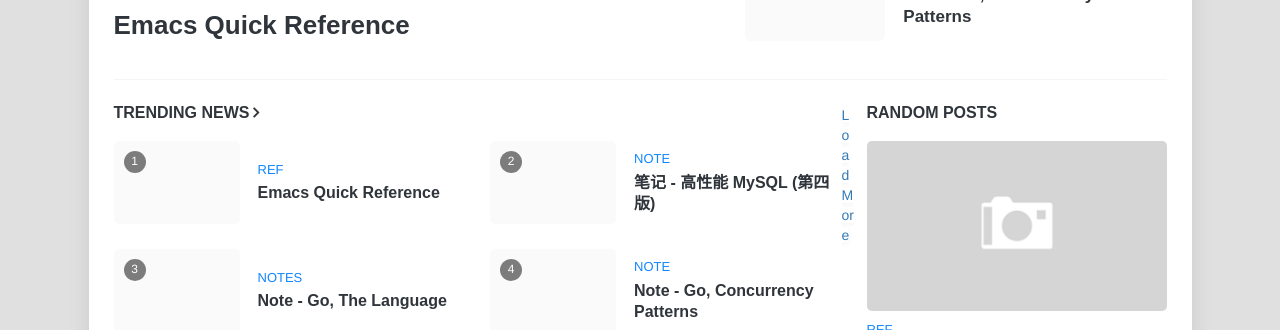
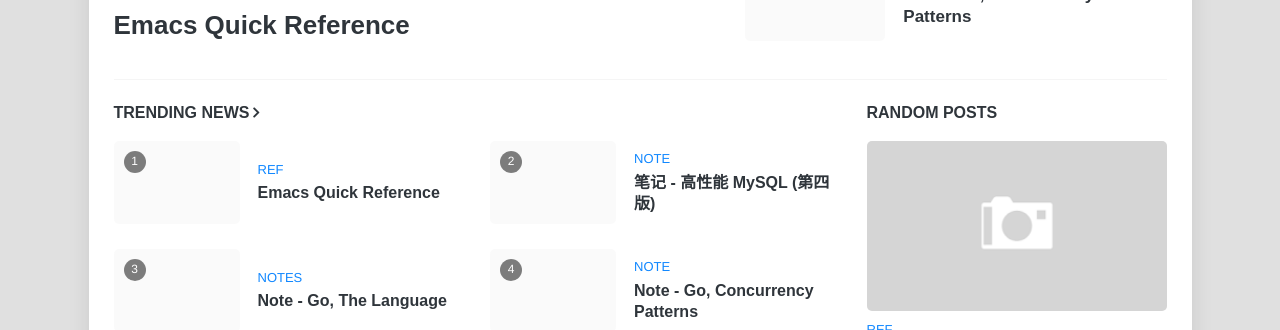
Before and after one commit to postca/postca.github.io, a Jekyll site: the page built from index.html, in a window 1280 px wide. Shown: the part 484-814 px from the top of the page. Built offline with Jekyll 4.4.1, drawn with Linux system fonts in a browser that asks for light colours; the list of posts is cut into pages by our own code.

Commit message:
Update post_list.html

```diff
--- a/_includes/post_list.html
+++ b/_includes/post_list.html
@@ -15,13 +15,15 @@
 {% endif %}
 
 {% if paginator %}
-    <div class="row" id="load-more-container">
-        {% if paginator.next_page %}
-            <a href="{{ paginator.next_page_path | relative_url }}" id="supermag-pro-load-more-link" class="btn btn-primary">Load More</a>
-        {% endif %}
-        <div id="blog-pager">
-            <div class="loading" style="display:none;">Loading...</div>
-            <div class="no-more" style="display:none;">No more posts available.</div>
-        </div>
-    </div>
+<div class='blog-pager' id='blog-pager'>
+  {% if paginator.next_page %}
+    <a class='blog-pager-older-link btn load-more' href='{{ paginator.next_page_path | relative_url }}' id='supermag-pro-load-more-link'>
+      Load More
+    </a>
+    <span class='loading'><div class='loader'></div></span>
+    <span class='no-more btn load-more' style='display:none;'>That is All</span>
+  {% else %}
+    <span class='no-more btn load-more show'>That is All</span>
+  {% endif %}
+</div>
 {% endif %}
```
